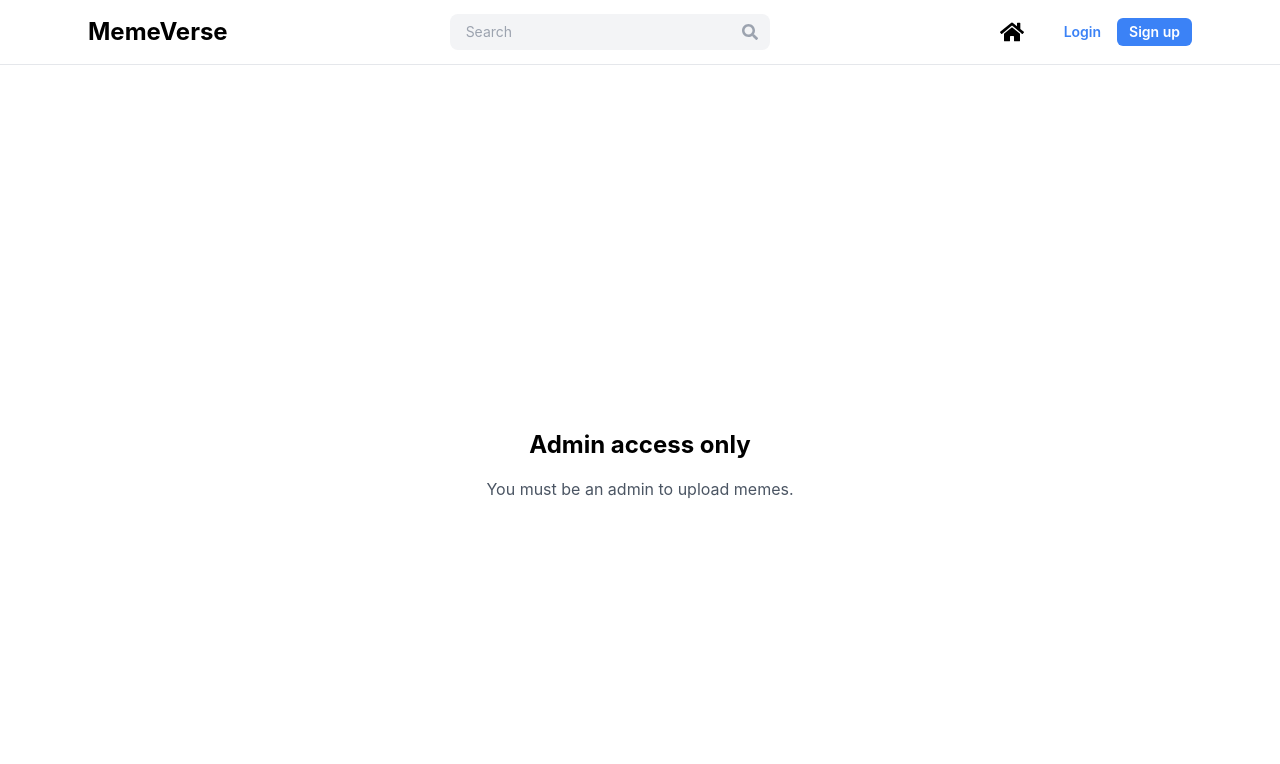
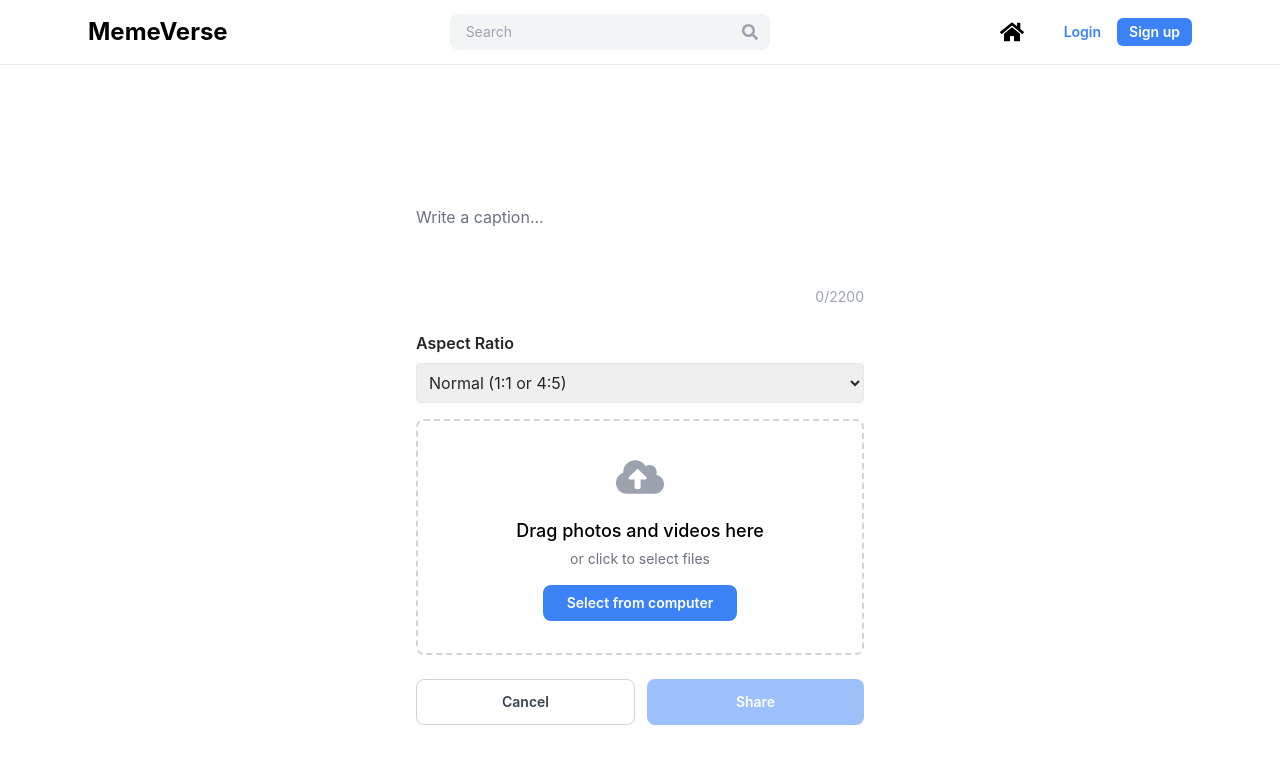
Before and after one commit to niyati34/college-meme-page, a React (Create React App) app: page /upload in a window 1280 px wide. Shown: the top 764 px of the page. Built offline with nearby package versions, Linux system fonts and the light colour scheme; no server answers.

Commit message:
feat: restore Upload.js as React component, fix aspect ratio upload UI, resolve all build errors

```diff
--- a/src/pages/Upload.js
+++ b/src/pages/Upload.js
@@ -1,48 +1,32 @@
-import { useState } from "react";
+import React, { useState } from "react";
+import { useNavigate } from "react-router-dom";
+import { FaImage, FaCloudUploadAlt } from "react-icons/fa";
 import { uploadMeme } from "../api";
-import { useNavigate } from "react-router-dom";
-import { FaCloudUploadAlt, FaImage } from "react-icons/fa";
 
 export default function Upload({ user }) {
   const [title, setTitle] = useState("");
+  const [aspectRatio, setAspectRatio] = useState("normal");
   const [media, setMedia] = useState(null);
   const [isDragOver, setIsDragOver] = useState(false);
   const [loading, setLoading] = useState(false);
   const navigate = useNavigate();
 
-  if (!user || user.role !== "admin")
-    return (
-      <div className="min-h-screen bg-white flex items-center justify-center px-4">
-        <div className="text-center">
-          <h2 className="text-xl sm:text-2xl font-bold mb-4 text-black">
-            Admin access only
-          </h2>
-          <p className="text-gray-600 text-sm sm:text-base">
-            You must be an admin to upload memes.
-          </p>
-        </div>
-      </div>
-    );
-
   const handleUpload = async (e) => {
     e.preventDefault();
-    if (!media) {
-      alert("Please select a file to upload.");
-      return;
-    }
-
+    if (!media || !title) return;
     setLoading(true);
+    try {
       const formData = new FormData();
       formData.append("title", title);
+      formData.append("aspectRatio", aspectRatio);
       formData.append("media", media);
-
-    try {
-      const { data } = await uploadMeme(formData, user.token);
-      alert("Meme uploaded successfully!");
-      navigate(`/meme/${data._id}`);
+      await uploadMeme(formData, user?.token);
+      setTitle("");
+      setAspectRatio("normal");
+      setMedia(null);
+      navigate("/");
     } catch (err) {
-      console.error("Upload failed:", err);
-      alert("Upload failed. Please try again.");
+      // handle error (show toast, etc)
     } finally {
       setLoading(false);
     }
@@ -52,31 +36,21 @@ export default function Upload({ user }) {
     e.preventDefault();
     setIsDragOver(true);
   };
-
   const handleDragLeave = (e) => {
     e.preventDefault();
     setIsDragOver(false);
   };
-
   const handleDrop = (e) => {
     e.preventDefault();
     setIsDragOver(false);
-    const files = e.dataTransfer.files;
-    if (files.length) {
-      setMedia(files[0]);
+    if (e.dataTransfer.files && e.dataTransfer.files[0]) {
+      setMedia(e.dataTransfer.files[0]);
     }
   };
 
   return (
-    <div className="min-h-screen bg-white">
-      <div className="max-w-lg mx-auto pt-6 sm:pt-8 px-3 sm:px-4">
-        <div className="bg-white border border-gray-200 rounded-lg shadow-sm">
-          <div className="p-3 sm:p-4 border-b border-gray-200">
-            <h2 className="text-base sm:text-lg font-semibold text-black text-center">
-              Create new post
-            </h2>
-          </div>
-
+    <div className="min-h-screen bg-white flex items-center justify-center">
+      <div className="max-w-lg w-full mx-auto p-4">
         <form onSubmit={handleUpload} className="p-3 sm:p-4">
           <div className="mb-6">
             <textarea
@@ -91,7 +65,17 @@ export default function Upload({ user }) {
               {title.length}/2200
             </div>
           </div>
-
+          <div className="mb-4">
+            <label className="block mb-2 font-semibold">Aspect Ratio</label>
+            <select
+              value={aspectRatio}
+              onChange={e => setAspectRatio(e.target.value)}
+              className="w-full p-2 border rounded"
+            >
+              <option value="normal">Normal (1:1 or 4:5)</option>
+              <option value="reel">Reel (9:16, like Instagram Reels)</option>
+            </select>
+          </div>
           <div
             className={`border-2 border-dashed rounded-lg p-6 sm:p-8 text-center transition-all duration-300 ${
               isDragOver
@@ -115,25 +99,7 @@ export default function Upload({ user }) {
                       <FaImage className="w-3 h-3 sm:w-4 sm:h-4 text-white" />
                     </div>
                   </div>
-                  ) : (
-                    <div className="flex items-center justify-center">
-                      <div className="p-3 sm:p-4 bg-blue-100 rounded-full">
-                        <svg
-                          className="w-6 h-6 sm:w-8 sm:h-8 text-blue-500"
-                          fill="currentColor"
-                          viewBox="0 0 20 20"
-                        >
-                          <path d="M2 6a2 2 0 012-2h6l2 2h6a2 2 0 012 2v6a2 2 0 01-2 2H4a2 2 0 01-2-2V6zM14.553 7.106A1 1 0 0014 8v4a1 1 0 00.553.894l2 1A1 1 0 0018 13V7a1 1 0 00-1.447-.894l-2 1z" />
-                        </svg>
-                      </div>
-                    </div>
-                  )}
-                  <p className="text-sm sm:text-base font-medium text-black">
-                    {media.name}
-                  </p>
-                  <p className="text-xs sm:text-sm text-gray-500">
-                    {(media.size / 1024 / 1024).toFixed(2)} MB
-                  </p>
+                ) : null}
                 <button
                   type="button"
                   onClick={() => setMedia(null)}
@@ -177,7 +143,6 @@ export default function Upload({ user }) {
               </div>
             )}
           </div>
-
           <div className="mt-6 flex space-x-3">
             <button
               type="button"
@@ -222,6 +187,5 @@ export default function Upload({ user }) {
         </form>
       </div>
     </div>
-    </div>
   );
 }
```
Also changed, not shown: 1 other file (tests, documents, lock files or other folders). Lines whose indentation alone changed are shown as unchanged.
